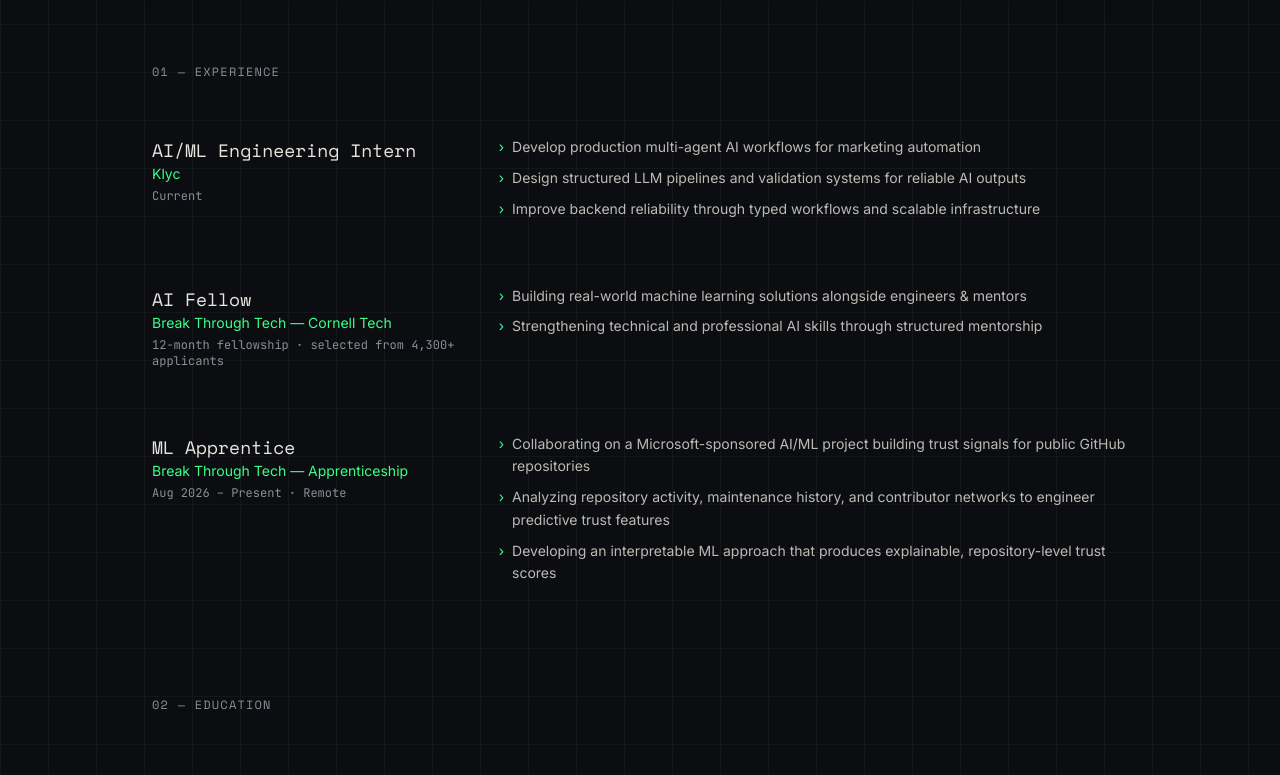
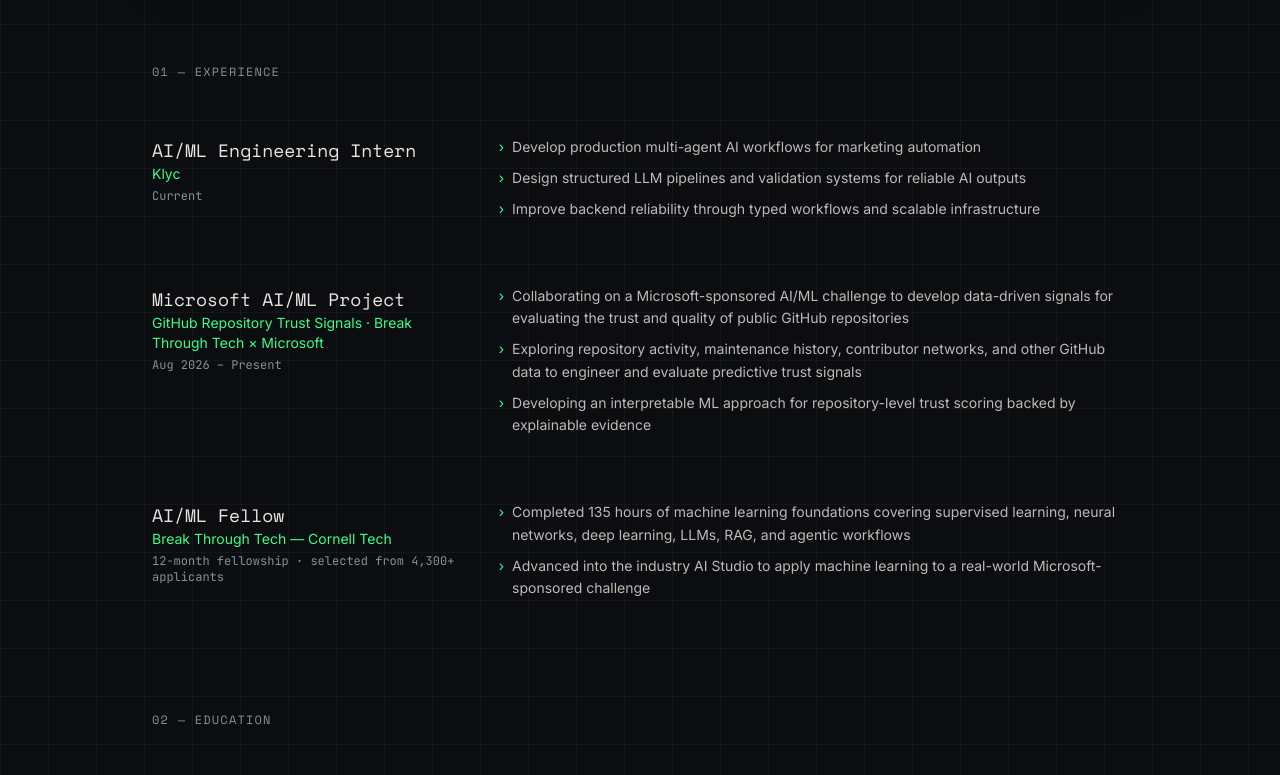
Before and after one commit to e-kemeny/portfolio, a React (Vite) app: page / in a window 1280 px wide. Shown: the part 504-1279 px from the top of the page. Built offline with nearby package versions, Linux system fonts and the light colour scheme; no server answers.

Commit message:
Experience Update

```diff
--- a/src/pages/Dev.jsx
+++ b/src/pages/Dev.jsx
@@ -39,22 +39,22 @@ const EXPERIENCE = [
     ],
   },
   {
-    role: "AI Fellow",
+    role: "Microsoft AI/ML Project",
+    org: "GitHub Repository Trust Signals · Break Through Tech × Microsoft",
+    period: "Aug 2026 – Present",
+    points: [
+      "Collaborating on a Microsoft-sponsored AI/ML challenge to develop data-driven signals for evaluating the trust and quality of public GitHub repositories",
+      "Exploring repository activity, maintenance history, contributor networks, and other GitHub data to engineer and evaluate predictive trust signals",
+      "Developing an interpretable ML approach for repository-level trust scoring backed by explainable evidence",
+    ],
+  },
+  {
+    role: "AI/ML Fellow",
     org: "Break Through Tech — Cornell Tech",
     period: "12-month fellowship · selected from 4,300+ applicants",
     points: [
-      "Building real-world machine learning solutions alongside engineers & mentors",
-      "Strengthening technical and professional AI skills through structured mentorship",
-    ],
-  },
-  {
-    role: "ML Apprentice",
-    org: "Break Through Tech — Apprenticeship",
-    period: "Aug 2026 – Present · Remote",
-    points: [
-      "Collaborating on a Microsoft-sponsored AI/ML project building trust signals for public GitHub repositories",
-      "Analyzing repository activity, maintenance history, and contributor networks to engineer predictive trust features",
-      "Developing an interpretable ML approach that produces explainable, repository-level trust scores",
+      "Completed 135 hours of machine learning foundations covering supervised learning, neural networks, deep learning, LLMs, RAG, and agentic workflows",
+      "Advanced into the industry AI Studio to apply machine learning to a real-world Microsoft-sponsored challenge",
     ],
   },
 ];
```
